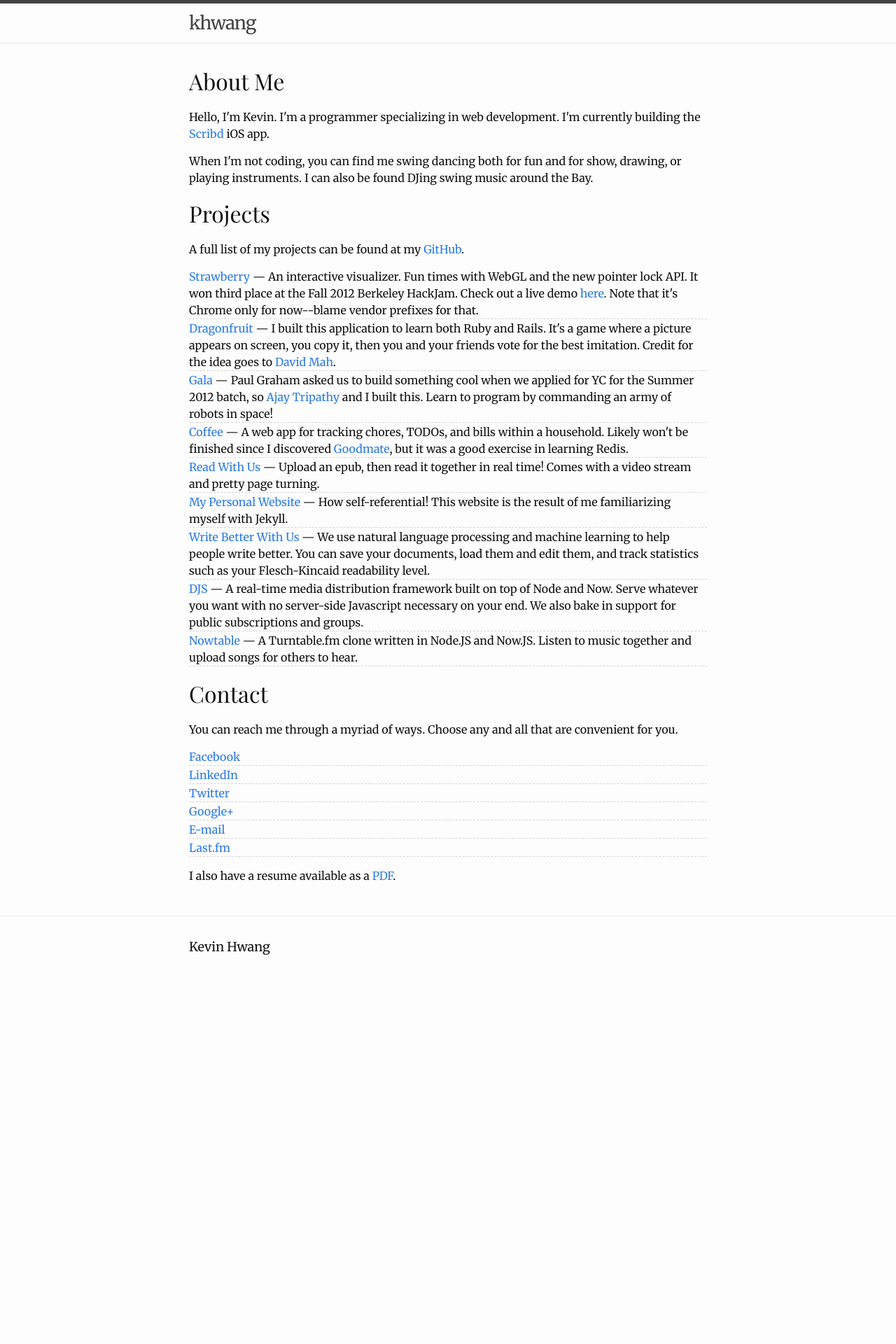
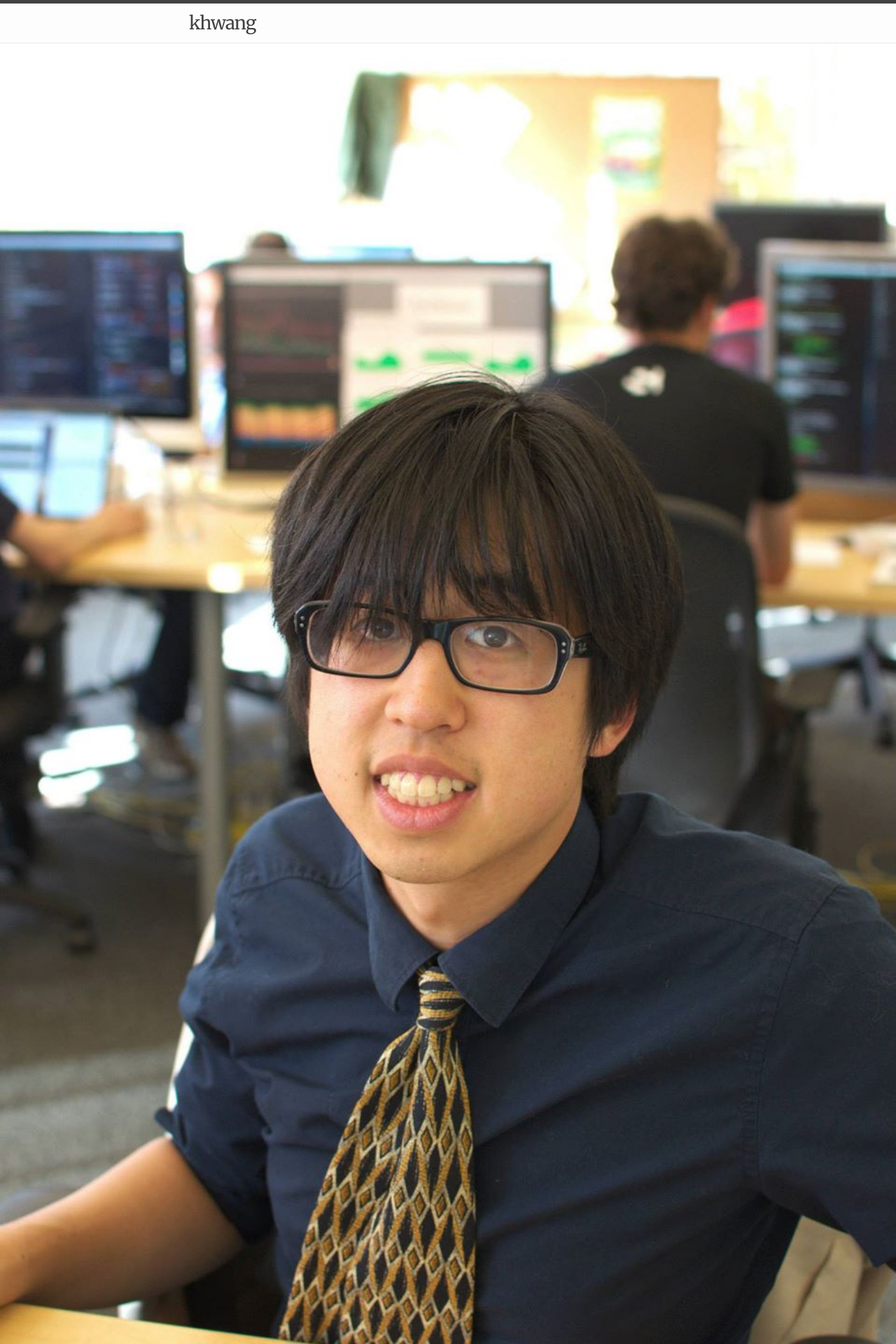
Before and after one commit to catherinemarvin/khwang.github.io, a Jekyll site: the page built from index.html, in a window 1280 px wide. Shown: the top 1920 px of the page at 70% size. Built offline with Jekyll 4.4.1, drawn with Linux system fonts in a browser that asks for light colours; before the commit the page ends 1411 px from its top, so only the background shows below that.

Commit message:
Add starting draft of personal picture

```diff
--- a/_layouts/default.html
+++ b/_layouts/default.html
@@ -6,6 +6,8 @@
   <body>
 
     {% include header.html %}
+
+    <img class="header-image" src="images/me.jpg" alt="A picture of me">
 
     <div class="page-content">
       <div class="wrapper">
--- a/css/index.scss
+++ b/css/index.scss
@@ -8,6 +8,11 @@ body {
     }
 }
 
+.header-image {
+    width: 100%;
+    height: auto;
+}
+
 ul {
     list-style: none;
     margin-left: 0px;
--- a/index.html
+++ b/index.html
@@ -4,10 +4,13 @@ layout: default
 
 <div class="home">
 
-  <h1>About Me</h1>
-  <p>Hello, I'm Kevin. I'm a programmer specializing in web development. I'm currently building the <a href="http://www.scribd.com">Scribd</a> iOS app.</p>
+  <div class="about">
 
-  <p>When I'm not coding, you can find me swing dancing both for fun and for show, drawing, or playing instruments. I can also be found DJing swing music around the Bay.</p>
+    <h1>About Me</h1>
+    <p>Hello, I'm Kevin. I'm a programmer specializing in web development. I'm currently building the <a href="http://www.scribd.com">Scribd</a> iOS app.</p>
+
+    <p>When I'm not coding, you can find me swing dancing both for fun and for show, drawing, or playing instruments. I can also be found DJing swing music around the Bay.</p>
+  </div>
 
   <div class="projects">
     <h1>Projects</h1>
```
Also changed, not shown: images/me.jpg (added).
